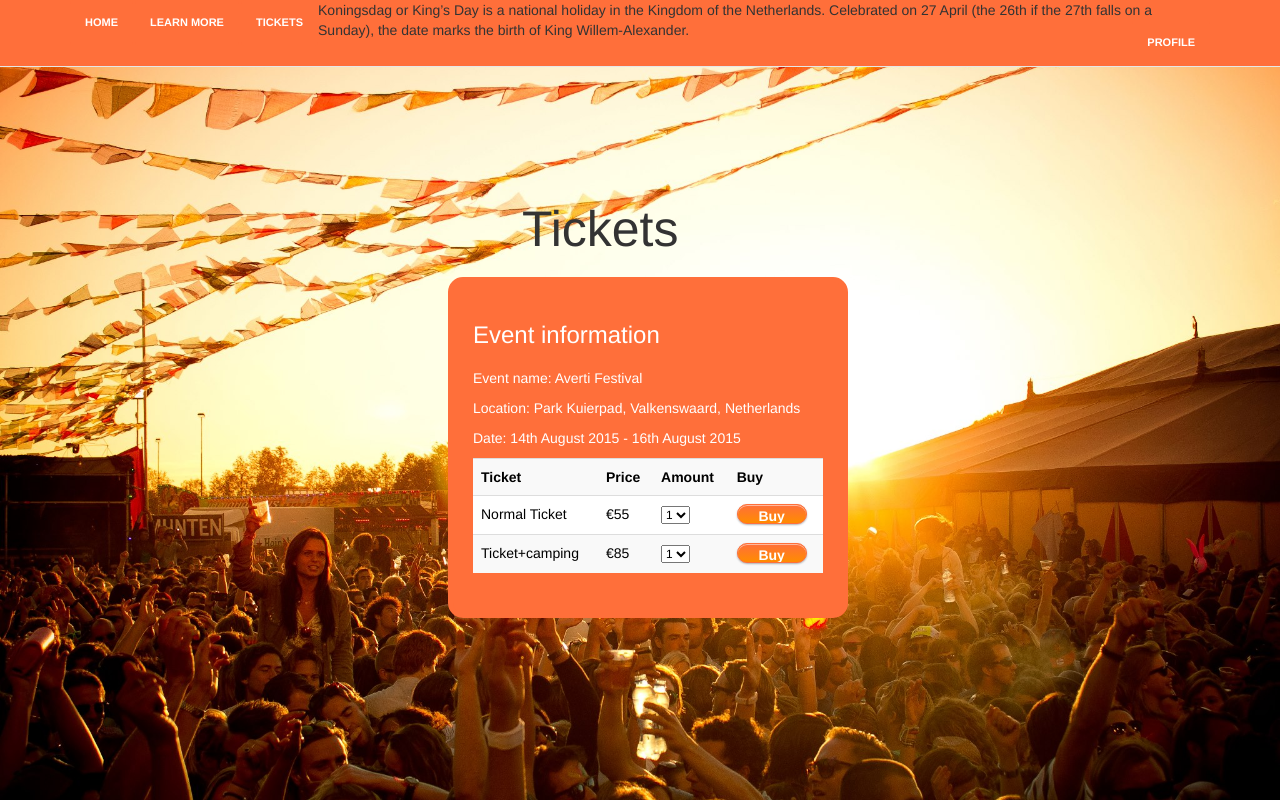
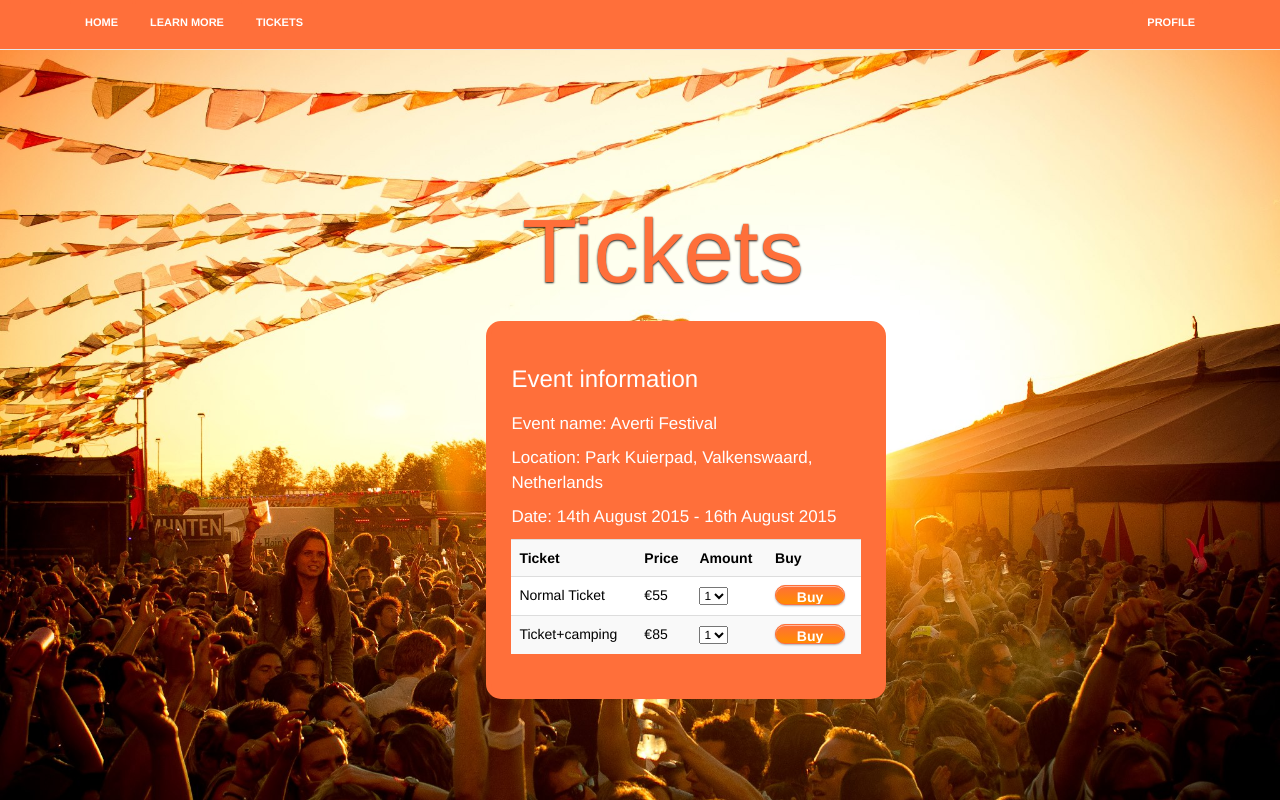
Before and after one commit to xeonard/Averti, a PHP site: page /tickets.html in a window 1280 px wide. Run offline with PHP 8.4, Linux system fonts and the light colour scheme; some libraries are stand-ins or nearby versions.

Commit message:
final version 1
by Bunin Dmytro

```diff
--- a/WebSite/css/profile.css
+++ b/WebSite/css/profile.css
@@ -201,22 +201,24 @@ input[type=text]{
 
 /*tickets page*/
 
-/*head*/
-
-
 
 .head h1{
 	padding: 10px;
 	font-size: 50px;
 	margin-left: 40%;
 	margin-top: 15%;
+    left: 10%;
+    color: #ff6f3a;
+    z-index: 99;
+    font-size: 90px;
+	text-shadow: 0 1px 2px rgba(0, 0, 0, 0.9)
 }
 
 .buytable{
 	width: 400px;
 	height:auto;
 	background-color: #ff6f3a;
-	margin-left: 35%;
+	margin-left: 38%;
 	border: 5px solid #ff6f3a;
 	border-radius: 15px;
 	padding: 10px;
@@ -225,8 +227,8 @@ input[type=text]{
 	color: #fff;
 }
 
-.divideline{
-	height:
+.eventinfo{
+	font-size: 17px;
 }
 
 .headline{
@@ -238,6 +240,7 @@ input[type=text]{
 .table{
 	color: #000;
 }
+
 .table input[type=submit]{
 	margin-left: 0px;
 	margin-right: 0px;
--- a/WebSite/tickets.html
+++ b/WebSite/tickets.html
@@ -19,7 +19,6 @@
                       <li><a href="index.html">Home</a></li>
                       <li><a href="learnmore.html">Learn More</a></li>
                       <li><a href="tickets.html">Tickets</a></li>
-Koningsdag or King’s Day is a national holiday in the Kingdom of the Netherlands. Celebrated on 27 April (the 26th if the 27th falls on a Sunday), the date marks the birth of King Willem-Alexander.
 
 
                       <li class="navbar-right"><a href="profile.html">Profile</a></li>
```
